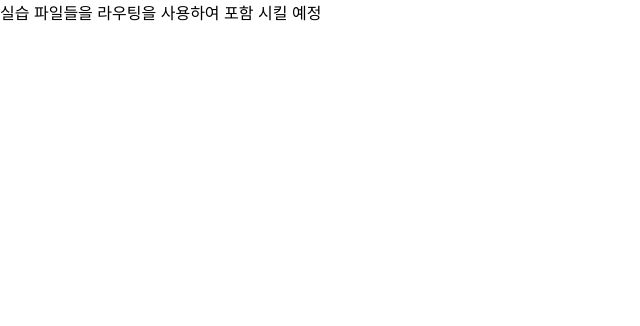
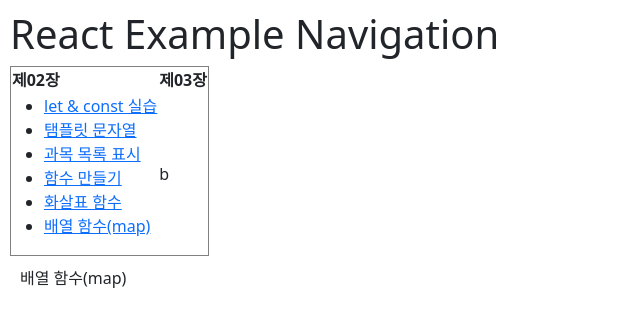
Before and after one commit to seoljinuk/react_only_project, a React (Create React App) app: page /array_map in a window 1280 px wide. Shown: the top 326 px of the page, without its empty margins (0-640 px from the left). Built offline with nearby package versions, Linux system fonts and the light colour scheme.

Commit message:
for react project

```diff
--- a/package.json
+++ b/package.json
@@ -7,8 +7,10 @@
     "@testing-library/jest-dom": "^6.8.0",
     "@testing-library/react": "^16.3.0",
     "@testing-library/user-event": "^13.5.0",
+    "bootstrap": "^5.3.8",
     "react": "^19.1.1",
     "react-dom": "^19.1.1",
+    "react-router-dom": "^7.8.2",
     "react-scripts": "5.0.1",
     "web-vitals": "^2.1.4"
   },
--- a/src/App.js
+++ b/src/App.js
@@ -1,7 +1,39 @@
+// 특정 페이지로 이동을 하기 위한 링크
+import {Link} from 'react-router-dom' ;
+
+// 개발자가 작성한 외부 모듈의 일부를 임포트 합니다.
+import AppRouters from './routes/AppRoutes';
+import {menuData} from './routes/menuData'
+
+// 이 문서의 스타일은 App.css가 담당입니다.
+import './style/App.css' ;
+
 function App(){
     return(
         <div className="App">
-            실습 파일들을 라우팅을 사용하여 포함 시킬 예정
+            <h1>React Example Navigation</h1>
+            <table border="1">
+                <tr>
+                    <th>제02장</th>
+                    <th>제03장</th>
+                </tr>
+                <tr>
+                    <td>
+                        <ul>
+                            <li><Link to='/let_const'>let & const 실습</Link></li>
+                            <li><Link to='/template_string'>탬플릿 문자열</Link></li>
+                            <li><Link to='/make_subject_list'>과목 목록 표시</Link></li>
+                            <li><Link to='/make_function'>함수 만들기</Link></li>
+                            <li><Link to='/arrow_function'>화살표 함수</Link></li>
+                            <li><Link to='/array_map'>배열 함수(map)</Link></li>
+                        </ul>
+                    </td>
+                    <td>b</td>
+                </tr>
+            </table>
+
+            {/* 라우터 모음 */}
+            <AppRouters />
         </div>
     );
 }
--- /dev/null
+++ b/src/components/ch02.es6_syntax/array_map.js
@@ -0,0 +1,38 @@
+function App(){
+    function multiply(num){
+        return (10 * num).toFixed(3) ;
+    }
+
+    console.log('자바 스크립트 배열 관련 map 함수');
+    const numbers = [4, 9, 16, 25];
+
+    const result01 = numbers.map(multiply);
+    console.log(result01);
+
+    console.log('\n비어 있는 배열은 어떻게 되나요?');
+    const result02 = [].map(multiply);
+    console.log(result02);
+
+    console.log('\nmap 함수와 화살표 함수를 조합합니다.');
+    const twotimes = (n) => 2 * n ;
+    const result03 = numbers.map(twotimes);
+    console.log(result03);
+
+    console.log('\n자바 스크립트 Math 객체를 같이 사용해 봅니다.');
+    const result04 = numbers.map(Math.sqrt);
+    console.log(result04);
+
+    const foods = ['라면', '우동', '짜장면', '짬뽕', '칼국수', '마라탕'] ;
+    console.log(foods);
+
+    const result05 = foods.map((item) => `맛있는 ${item} 좋아요`);
+    console.log(result05);
+
+    return(
+        <div className="App">
+            배열 함수(map)
+        </div>
+    );
+}
+
+export default App ;
--- /dev/null
+++ b/src/components/ch02.es6_syntax/arrow_function.js
@@ -0,0 +1,76 @@
+function App(){
+    const function01 = function(){
+        return 'hello~~world' ;
+    }
+    const function02 = () => {
+        return '여러분~~안녕하세요.' ;
+    }
+    const function03 = () => '어서오세요~~방가워요.' ;
+
+    console.log('\n매개 변수가 없는 함수 표현식');
+    console.log(function01()) ;
+
+    console.log('\n매개 변수가 없는 화살표 함수');
+    console.log(function02()) ;
+
+    console.log('\n중괄호와 return 문이 없는 화살표 함수');
+    console.log(function03()) ;
+
+    const function04 = (name) =>{
+        if(name === undefined){
+            return `혹시~~누구신지요?`;
+        }else{
+            return `hello~~${name}님`;
+        }
+    }
+
+    const name = '김철수';
+    console.log('\n매개 변수 1개 짜리');
+    console.log(function04(name)) ;
+
+    console.log(function04()) ;
+
+    const function05 = (first, second) => {
+        return `${first} 더하기 ${second}은(는) ${first + second}입니다.`;
+    }
+    console.log('\n매개 변수 2개 짜리 화살표 함수');
+    console.log(function05(10, 20)) ;
+
+    const function06 = (first, second) => `${first} 곱하기 ${second}은(는) ${first * second}입니다.`;
+
+    console.log('\n중괄호와 return 문이 없는 매개 변수 2개 짜리 화살표 함수');
+    console.log(function06(10, 20)) ;
+
+    const adultCheck = (name, age) => {
+        let adult = `${age >= 19 ? '성인' : '미성년자'}`;
+        const result = `${name}(${age}세)님은 '${adult}'입니다.`;
+        return result ;
+    }
+
+    console.log(adultCheck('김영식', 40));
+    console.log(adultCheck('윤영주', 10));
+
+    console.log('\n반환 타입이 객체인 경우');
+    const function07 = (first, second) => {
+        const result = {add:first + second, mul:first * second};
+        return result ;
+    }
+    console.log(function07(14, 5)) ;
+
+    console.log('대괄호 기호와 key 이름을 이용하여 접근이 가능합니다.');
+    console.log('덧셈 결과 : ' + function07(14, 5)['add']) ;
+    console.log('곱셈 결과 : ' + function07(14, 5)['mul']) ;
+    console.log('곱셈 결과 : ' + function07(14, 5).mul) ;
+
+    let answer = function07(10, 20);
+    console.log(answer['add']);
+    console.log(answer['mul']);
+
+    return(
+        <div className="App">
+            화살표 함수
+        </div>
+    );
+}
+
+export default App ;
--- /dev/null
+++ b/src/components/ch02.es6_syntax/make_function.js
@@ -0,0 +1,39 @@
+function App(){
+    console.log('함수 만들기 예시');
+
+    console.log('함수 선언문');
+    function jegob01(a, b){
+        if(b == undefined){
+            console.log('매개 변수에 값 할당이 안 되면 undefined입니다.');
+            console.log('b : ' + b);
+        }
+        return (a*a) + (b*b) ;
+    }
+
+    let su01 = 2 ;
+    let su02 = 3 ;
+    let message = `jegob01(${su01}, ${su02}) 실행 결과 : `;
+    console.log(message + jegob01(su01, su02));
+
+    console.log(jegob01(5)) ;
+    console.log('NaN은 Not A Number의 줄인 말입니다.') ;
+
+    console.log('\n함수 표현식');
+    console.log('매개 변수에는 기본 값이 할당될 수 있습니다.');
+    const jegob02 = function(a, b = 5){return (a*a) + (b*b)};
+
+    let su03 = 4 ;
+    let su04 = 5 ;
+    message = `jegob02(${su03}, ${su04}) 실행 결과 : `;
+    console.log(message + jegob02(su03, su04));
+
+    console.log(jegob02(3));
+
+    return(
+        <div className="App">
+            샘플
+        </div>
+    );
+}
+
+export default App ;
--- /dev/null
+++ b/src/routes/AppRoutes.js
@@ -0,0 +1,31 @@
+// 'react-router-dom'은 라우팅을 위한 라이브러리입니다.
+// 기본으로 설치가 안되어 있으니, 차후 설치를 해주어야 합니다.
+// npm install react-router-dom 엔터
+import {Routes, Route} from 'react-router-dom';
+
+// ch02 장
+// 기호 .는 현재 폴더, .. 는 상위 폴더, /는 폴더 구분자
+// import 앱이름 from '전체경로/파일명'
+import AppLetConst from './../components/ch02.es6_syntax/let_const' ;
+import AppTemplateString from './../components/ch02.es6_syntax/template_string';
+import AppSubjectList from './../components/ch02.es6_syntax/make_subject_list';
+import AppMakeFunction from './../components/ch02.es6_syntax/make_function';
+import AppArrowFunction from './../components/ch02.es6_syntax/arrow_function';
+import AppArrayMap from './../components/ch02.es6_syntax/array_map';
+
+
+function AppRoutes(){
+    return(
+        <Routes>
+            {/* element 속성에는 컴포넌트 자체가 아니라 JSX 요소를 넣어야 합니다. */}
+            <Route path='/let_const' element={<AppLetConst />} />
+            <Route path='/template_string' element={<AppTemplateString />} />
+            <Route path='/make_subject_list' element={<AppSubjectList />} />
+            <Route path='/make_function' element={<AppMakeFunction />} />
+            <Route path='/arrow_function' element={<AppArrowFunction />} />
+            <Route path='/array_map' element={<AppArrayMap />} />
+        </Routes>
+    );
+};
+
+export default AppRoutes;
--- /dev/null
+++ b/src/routes/menuData.js
@@ -0,0 +1,24 @@
+// 메뉴 목록을 만들어 주는 페이지
+// export 키워드는 외부에서 참조 가능하도록 길을 틔워줌
+export const menuData = [
+    {
+        chapter : "ch02. ECMAScript",
+        items : [
+            {path:'/let_const', label:'let & const 실습'},
+            {path:'/template_string', label:'탬플릿 문자열'},
+            {path:'/make_subject_list', label:'과목 목록 표시'},
+            {path:'/make_function', label:'함수 만들기'},
+            {path:'/arrow_function', label:'화살표 함수'},
+            {path:'/array_map', label:'배열 함수(map)'},
+        ]
+    },
+    {
+        chapter : "ch03. Component",
+        items : [
+            {path:'/components01', label:'클래스형 컴포넌트'},
+            {path:'/components02', label:'함수형 컴포넌트'},
+            {path:'/xxx', label:'yyy'},
+        ]
+    },
+    // 여기에 4장, 5장... 내용을 계속 추가하면 됩니다.
+];
--- /dev/null
+++ b/src/style/App.css
@@ -0,0 +1,7 @@
+/* BoxModel 공부해야합니다. */
+/* className 속성이 App인 요소에 대하여 글자를 좌측 정렬하고, 마진을 10픽셀로 지정합니다. 아래쪽 마진은 20픽셀로 지정합니다. */
+.App{
+    text-align: left;
+    margin: 10px;
+    margin-bottom: 20px;
+}
```
Also changed, not shown: src/components/ch02.es6_syntax/sample.js (added, +11 -0 lines), src/index.js (+10 -3 lines), 1 other file (tests, documents, lock files or other folders).
